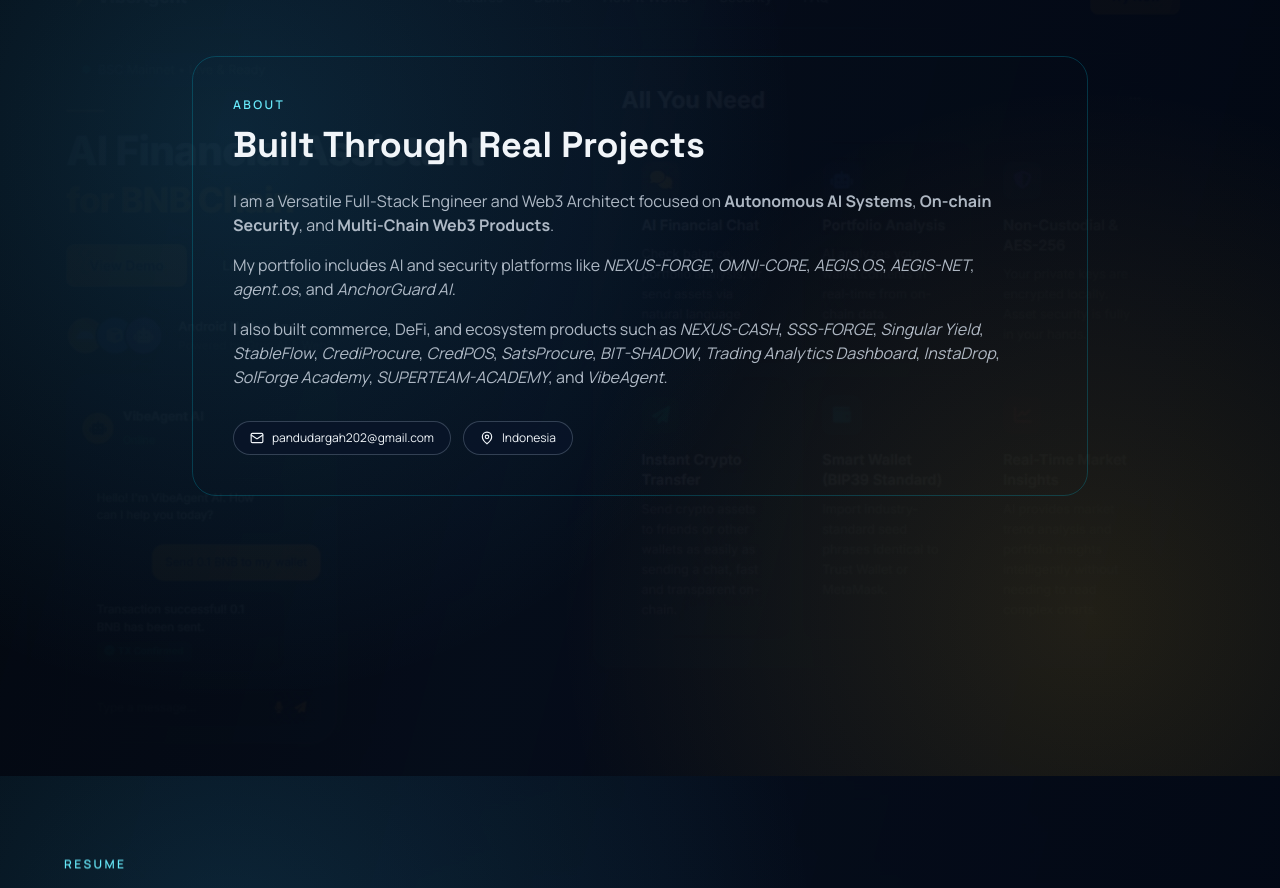
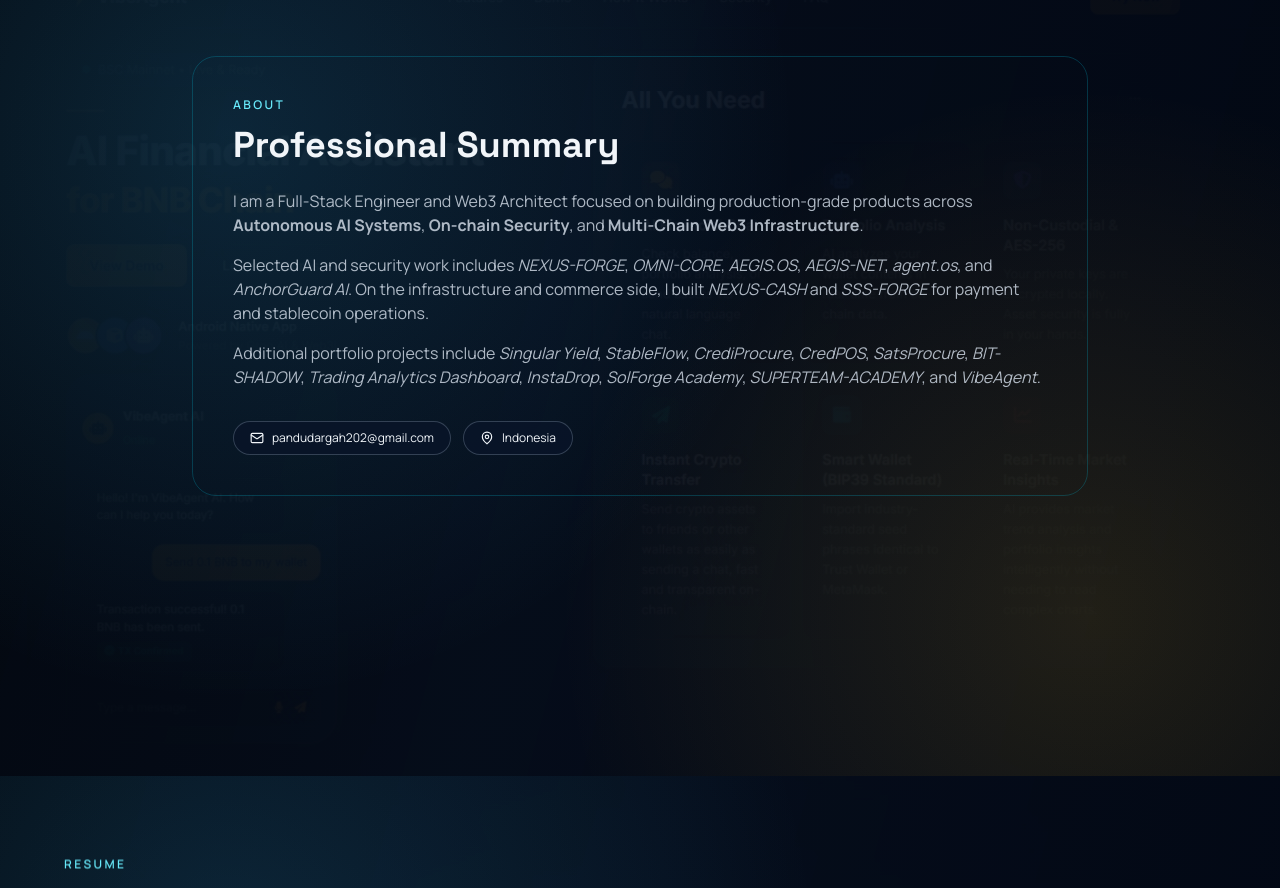
Before and after one commit to panzauto46-bot/Resume-Pandu-Darma-Anugrah, a React (Vite) app: page / in a window 1280 px wide. Shown: the part 920-1808 px from the top of the page. Built offline with nearby package versions, Linux system fonts and the light colour scheme.

Commit message:
Refine About section copy for a more professional tone

```diff
--- a/src/App.tsx
+++ b/src/App.tsx
@@ -596,20 +596,21 @@ export default function Portfolio() {
             <AnimatedSection>
               <div className={`rounded-3xl border p-8 backdrop-blur-md sm:p-10 ${theme.panel}`}>
                 <p className={`text-xs font-semibold uppercase tracking-[0.2em] ${theme.accentText}`}>About</p>
-                <h2 className="display-font mt-3 text-3xl font-bold sm:text-4xl">Built Through Real Projects</h2>
+                <h2 className="display-font mt-3 text-3xl font-bold sm:text-4xl">Professional Summary</h2>
                 <p className={`mt-6 text-sm leading-relaxed sm:text-base ${theme.textMuted}`}>
-                  I am a Versatile Full-Stack Engineer and Web3 Architect focused on <strong>Autonomous AI Systems</strong>,{" "}
-                  <strong>On-chain Security</strong>, and <strong>Multi-Chain Web3 Products</strong>.
+                  I am a Full-Stack Engineer and Web3 Architect focused on building production-grade products across{" "}
+                  <strong>Autonomous AI Systems</strong>, <strong>On-chain Security</strong>, and{" "}
+                  <strong>Multi-Chain Web3 Infrastructure</strong>.
                 </p>
                 <p className={`mt-4 text-sm leading-relaxed sm:text-base ${theme.textMuted}`}>
-                  My portfolio includes AI and security platforms like <em>NEXUS-FORGE</em>, <em>OMNI-CORE</em>,{" "}
-                  <em>AEGIS.OS</em>, <em>AEGIS-NET</em>, <em>agent.os</em>, and <em>AnchorGuard AI</em>.
+                  Selected AI and security work includes <em>NEXUS-FORGE</em>, <em>OMNI-CORE</em>, <em>AEGIS.OS</em>,{" "}
+                  <em>AEGIS-NET</em>, <em>agent.os</em>, and <em>AnchorGuard AI</em>. On the infrastructure and commerce side, I built{" "}
+                  <em>NEXUS-CASH</em> and <em>SSS-FORGE</em> for payment and stablecoin operations.
                 </p>
                 <p className={`mt-4 text-sm leading-relaxed sm:text-base ${theme.textMuted}`}>
-                  I also built commerce, DeFi, and ecosystem products such as <em>NEXUS-CASH</em>, <em>SSS-FORGE</em>,{" "}
-                  <em>Singular Yield</em>, <em>StableFlow</em>, <em>CrediProcure</em>, <em>CredPOS</em>,{" "}
-                  <em>SatsProcure</em>, <em>BIT-SHADOW</em>, <em>Trading Analytics Dashboard</em>, <em>InstaDrop</em>,{" "}
-                  <em>SolForge Academy</em>, <em>SUPERTEAM-ACADEMY</em>, and <em>VibeAgent</em>.
+                  Additional portfolio projects include <em>Singular Yield</em>, <em>StableFlow</em>, <em>CrediProcure</em>,{" "}
+                  <em>CredPOS</em>, <em>SatsProcure</em>, <em>BIT-SHADOW</em>, <em>Trading Analytics Dashboard</em>,{" "}
+                  <em>InstaDrop</em>, <em>SolForge Academy</em>, <em>SUPERTEAM-ACADEMY</em>, and <em>VibeAgent</em>.
                 </p>
                 <div className="mt-8 flex flex-wrap gap-3">
                   <span className={`inline-flex items-center gap-2 rounded-full border px-4 py-2 text-xs ${theme.chip}`}>
```
